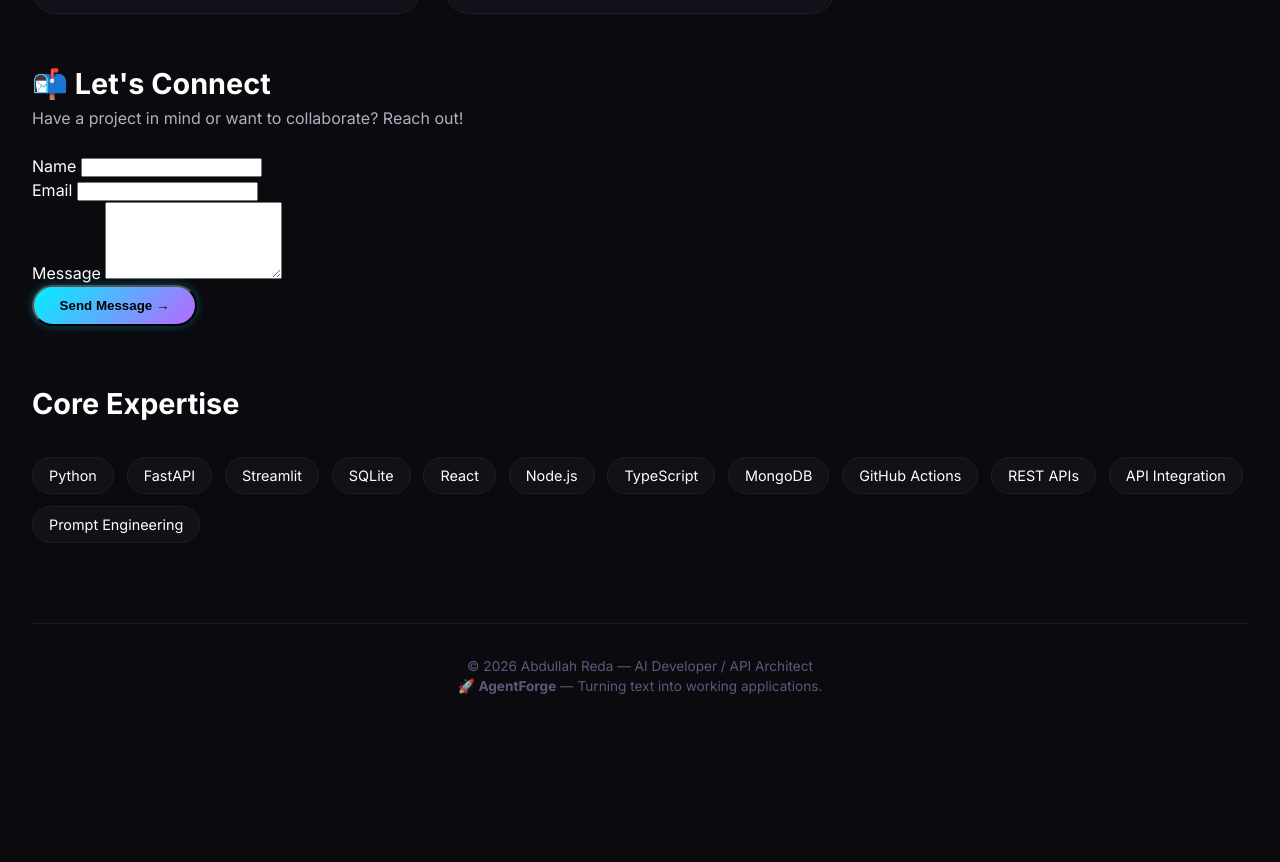
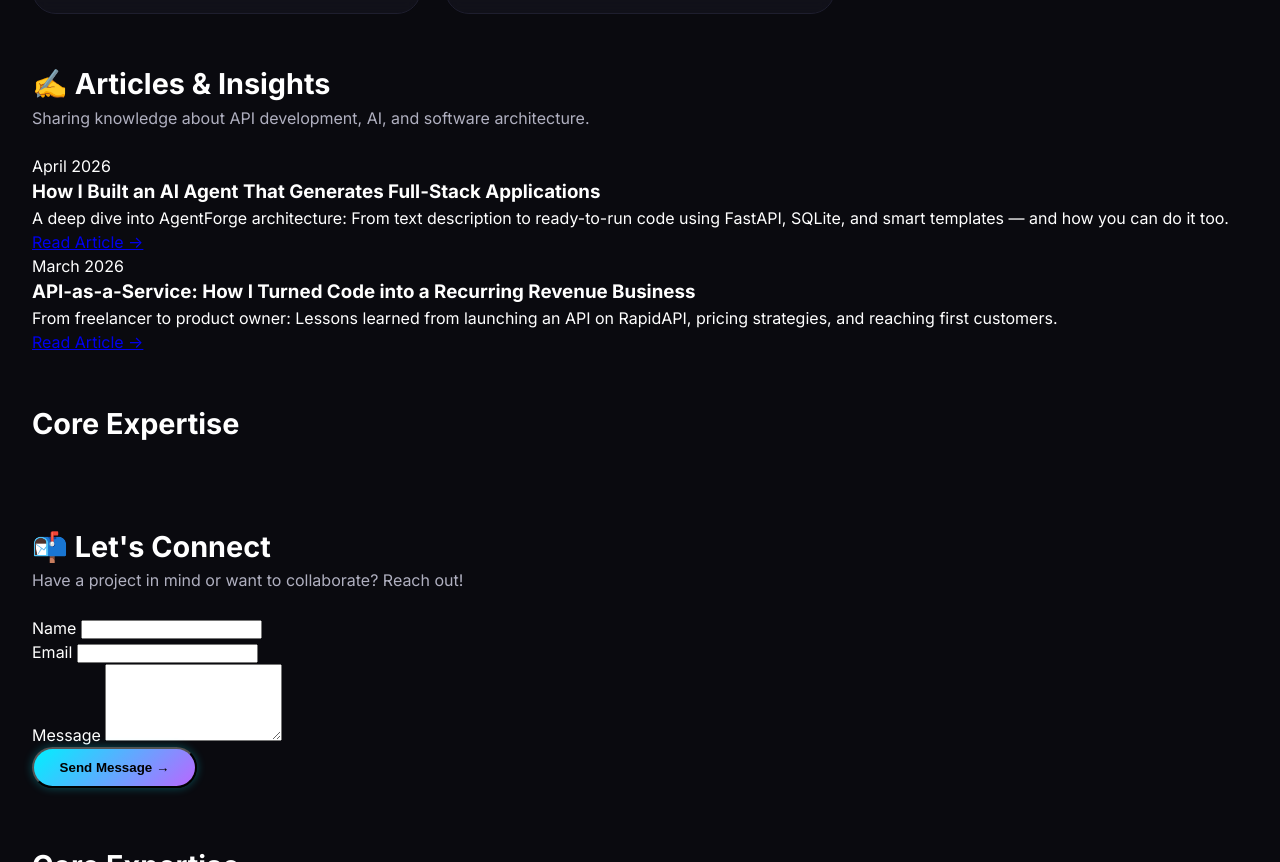
Before and after one commit to Abdullahreda1969/Portfolio, a plain HTML site: page index.html in a window 1280 px wide. Shown: the part 1608-2470 px from the top of the page. Before the commit the page ends 2369 px from the top, so only its background shows below. Drawn offline with Linux system fonts and the light colour scheme.

Commit message:
Add real article placeholders and connect contact form

```diff
--- a/index.html
+++ b/index.html
@@ -91,6 +91,35 @@
             </div>
         </div>
 
+        <!-- ========== أضف قسم المقالات هنا ========== -->
+        <div class="section-header">
+            <h2>✍️ Articles & Insights</h2>
+            <p>Sharing knowledge about API development, AI, and software architecture.</p>
+        </div>
+        <div class="articles-grid">
+            <div class="article-card">
+                <div class="article-date">April 2026</div>
+                <h3>How I Built an AI Agent That Generates Full-Stack Applications</h3>
+                <p>A deep dive into AgentForge architecture: From text description to ready-to-run code using FastAPI, SQLite, and smart templates — and how you can do it too.</p>
+                <a href="https://abdullahreda1969.medium.com/how-i-built-an-ai-agent-that-generates-full-stack-applications" target="_blank" class="read-more">Read Article →</a>
+            </div>
+            <div class="article-card">
+                <div class="article-date">March 2026</div>
+                <h3>API-as-a-Service: How I Turned Code into a Recurring Revenue Business</h3>
+                <p>From freelancer to product owner: Lessons learned from launching an API on RapidAPI, pricing strategies, and reaching first customers.</p>
+                <a href="#" class="read-more">Read Article →</a>
+            </div>
+        </div>
+    <!-- ========== انتهى قسم المقالات ========== -->
+
+<!-- Core Expertise -->
+<div class="section-header">
+    <h2>Core Expertise</h2>
+</div>
+<div class="skills-cloud">
+    <!-- المهارات -->
+</div>
+
         <!-- Contact Form -->
         <div class="section-header">
             <h2>📬 Let's Connect</h2>
```
Also changed, not shown: 1 other file.
